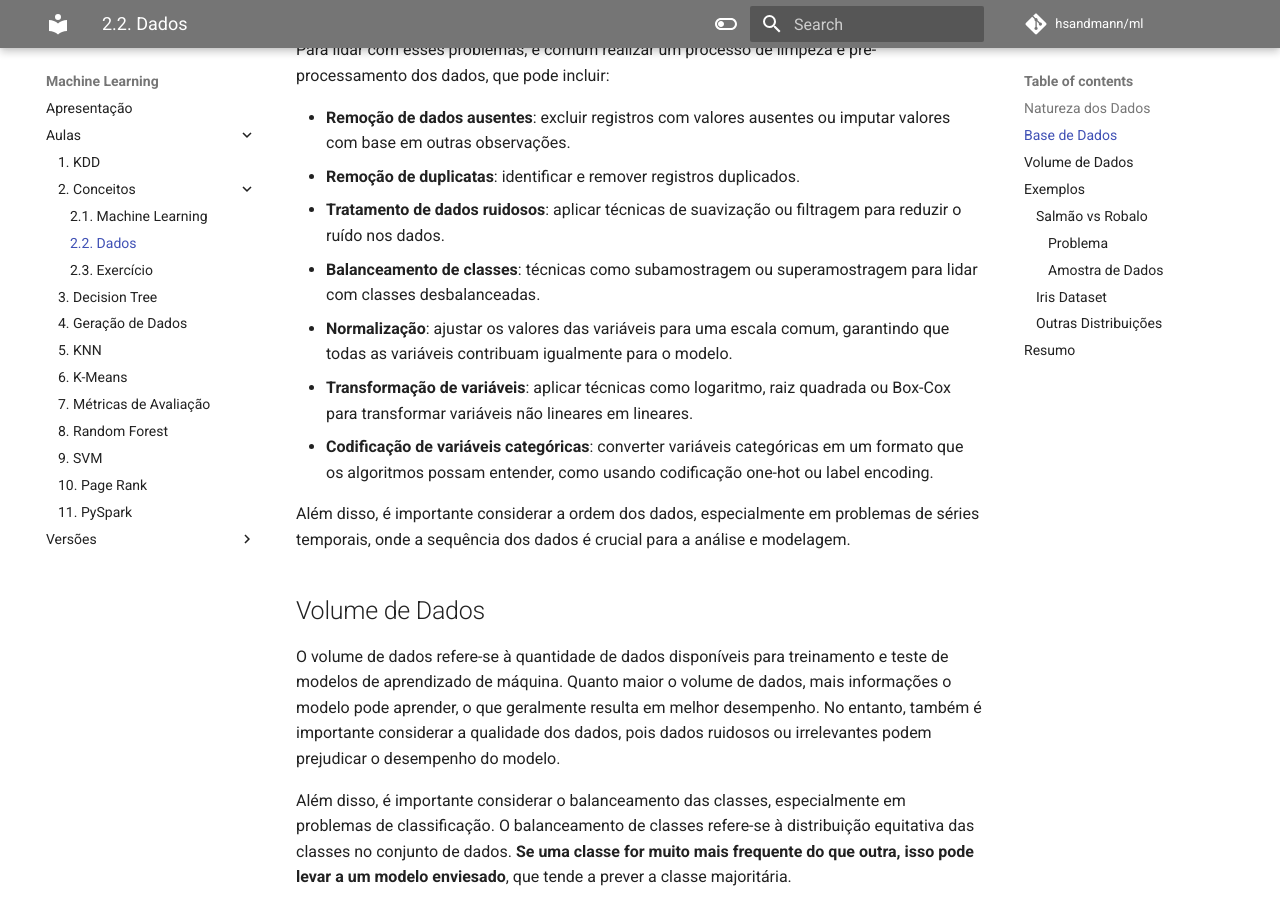
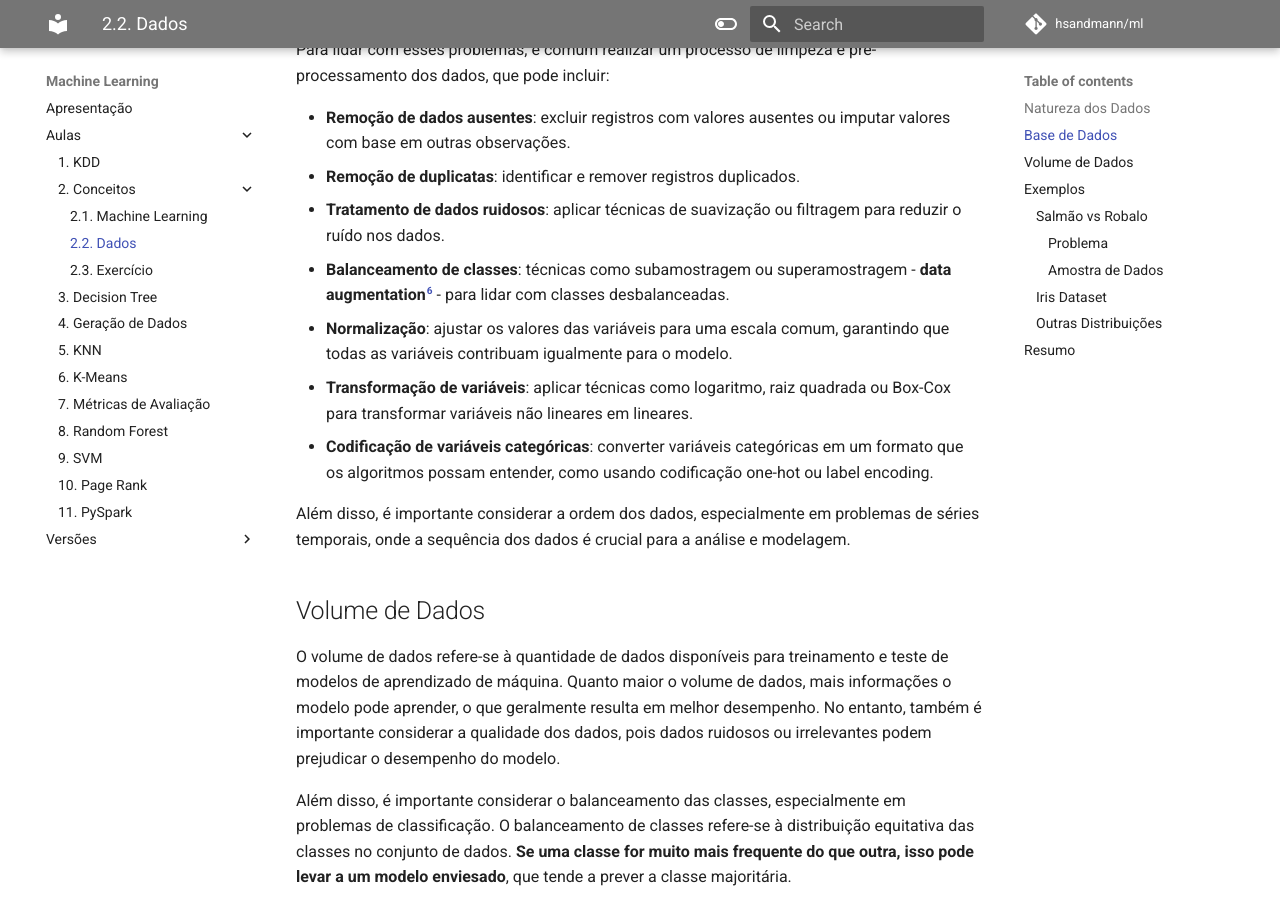
Before and after one commit to hsandmann/ml, an MkDocs documentation site: the page built from docs/classroom/concepts/data.md, in a window 1280 px wide and 900 px high, scrolled down 1935 px. Built offline with MkDocs 1.6.1 and Material for MkDocs 9.7.7, drawn with Linux system fonts in a browser that asks for light colours; comment, search, counter and statistics services are not loaded; some of the changed lines change nothing that is shown; some of the changed text lies outside the part shown.

Commit message:
examples data

```diff
--- a/docs/classroom/concepts/data.md
+++ b/docs/classroom/concepts/data.md
@@ -41,7 +41,7 @@
 - **Remoção de dados ausentes**: excluir registros com valores ausentes ou imputar valores com base em outras observações.
 - **Remoção de duplicatas**: identificar e remover registros duplicados.
 - **Tratamento de dados ruidosos**: aplicar técnicas de suavização ou filtragem para reduzir o ruído nos dados.
-- **Balanceamento de classes**: técnicas como subamostragem ou superamostragem para lidar com classes desbalanceadas.
+- **Balanceamento de classes**: técnicas como subamostragem ou superamostragem - **data augmentation**[^6] - para lidar com classes desbalanceadas.
 - **Normalização**: ajustar os valores das variáveis para uma escala comum, garantindo que todas as variáveis contribuam igualmente para o modelo.
 - **Transformação de variáveis**: aplicar técnicas como logaritmo, raiz quadrada ou Box-Cox para transformar variáveis não lineares em lineares.
 - **Codificação de variáveis categóricas**: converter variáveis categóricas em um formato que os algoritmos possam entender, como usando codificação one-hot ou label encoding.
@@ -209,3 +209,5 @@
 [^4]: [Iris Dataset - Wikipedia](https://en.wikipedia.org/wiki/Iris_flower_data_set){:target="_blank"}
 
 [^5]: Richard O. Duda, Peter E. Hart, and David G. Stork. 2000. [Pattern Classification (2nd Edition)](https://dl.acm.org/doi/book/10.5555/954544){:target="_blank"}. Wiley-Interscience, USA.
+
+[^6]: [Data Augmentation - Wikipedia](https://en.wikipedia.org/wiki/Data_augmentation){:target="_blank"}
--- a/docs/classroom/concepts/distributions.py
+++ b/docs/classroom/concepts/distributions.py
@@ -20,33 +20,63 @@
 
 N = 1000
 
-# geração das amostras 1
-mean1 = [-2, -2]           # média da amostra 1
-cov1  = [[1, 0], [0, 1]]  # covariância da amostra 1
+#####################
+x1, y1 = np.random.multivariate_normal(
+    [-2.5, -2.5],
+     [[1, 0], [0, 1]],
+    N
+).T
 
-x1, y1 = np.random.multivariate_normal(mean1, cov1, N).T # gera 500 valores aleatoriamente
+x2, y2 = np.random.multivariate_normal(
+    [2.5, 2.5],
+    [[1, 0], [0, 1]],
+    N
+).T
 
-# geração das amostras 2 - verde
-mean2 = [2, 2]            # média da amostra 2
-cov2  = [[1, 0], [0, 1]]  # covariância da amostra 2
+ax[0][0].plot(
+    x1, y1, '.',
+    x2, y2, '.'
+)
+#####################
+x3, y3 = np.random.multivariate_normal(
+    [-2.5, 2.5],
+     [[1, 0], [0, 1]],
+    N
+).T
 
-x2, y2 = np.random.multivariate_normal(mean2, cov2, N).T
+x4, y4 = np.random.multivariate_normal(
+    [2.5, -2.5],
+    [[1, 0], [0, 1]],
+    N
+).T
 
-ax[0][0].plot(x1, y1, '.')
-ax[0][0].plot(x2, y2, '.')
+ax[0][1].plot(
+    np.hstack((x1, x2)), np.hstack((y1, y2)), '.',
+    np.hstack((x3, x4)), np.hstack((y3, y4)), '.'
+)
+#####################
+xc, yc = np.random.multivariate_normal(
+    [0, 0],
+    [[1, 0], [0, 1]],
+    N
+).T
+
+ax[1][0].plot(
+    xc, yc, '.',
+)
 
 
 
 
-X, y = twospirals(1000)
-ax[1][0].plot(X[y == 0, 0], X[y == 0, 1], '.')
-ax[1][0].plot(X[y == 1, 0], X[y == 1, 1], '.')
+#####################
+X, y = twospirals(N)
+ax[1][1].plot(X[y == 0, 0], X[y == 0, 1], '.')
+ax[1][1].plot(X[y == 1, 0], X[y == 1, 1], '.')
 
 
 plt.axis('equal')
 plt.subplots_adjust(wspace=0, hspace=0)
 
-
 # Display the plot
 buffer = StringIO()
 plt.savefig(buffer, format="svg", transparent=True)
```
